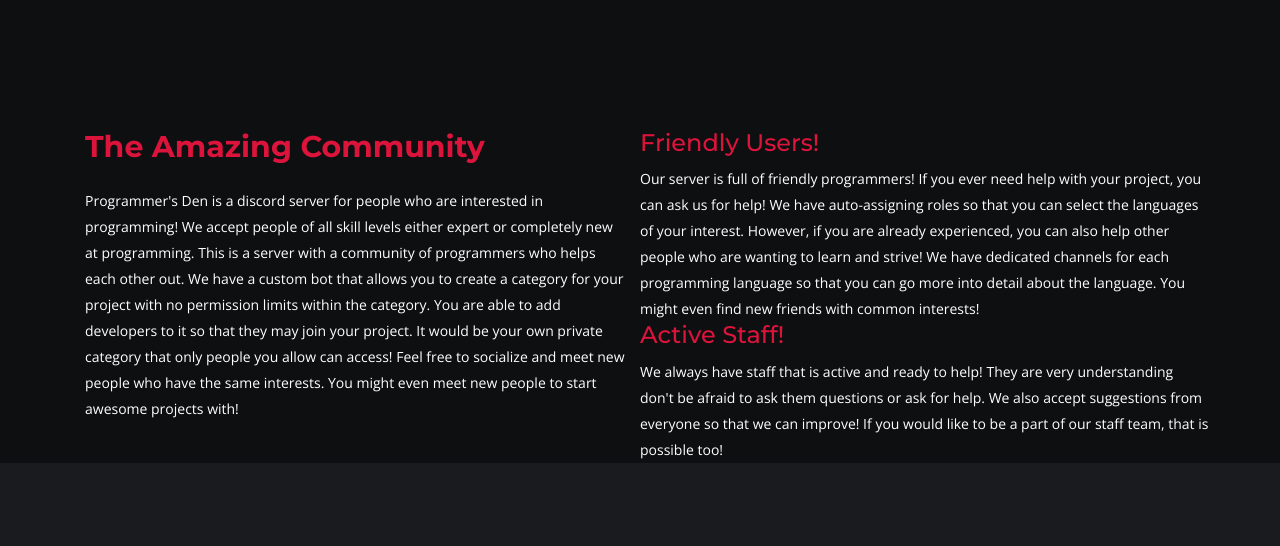
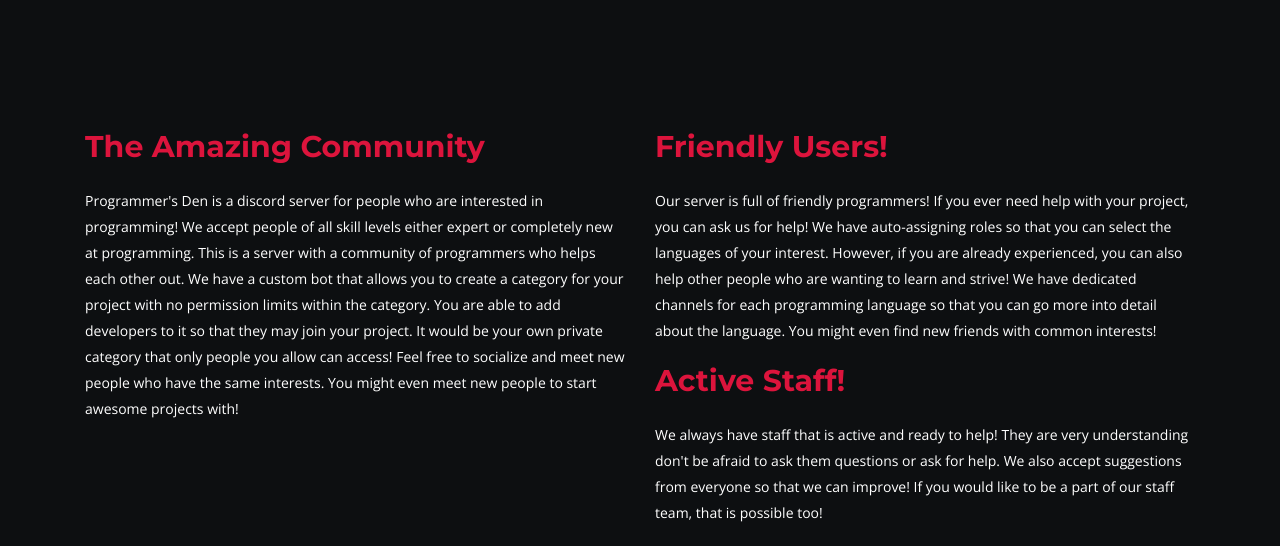
Before and after one commit to Crystal-Lilith/PDbot, a Flask app: template web/templates/about.html in a window 1280 px wide. Shown: the part 554-1100 px from the top of the page. Before the commit the page ends 1017 px from the top, so only its background shows below. Run offline with Flask 2, Linux system fonts and the light colour scheme; the template is opened without the code that fills it, so the values that code supplies are empty; parts of the project's set-up code (start-up, migrations or seed data) failed here and were passed over; some libraries are stand-ins or nearby versions.

Commit message:
Corrected class from "row" to "service-page-wrap"

```diff
--- a/web/templates/about.html
+++ b/web/templates/about.html
@@ -85,7 +85,7 @@
                    </div>
                 </div>
                 <div class="col-md-6 float-right">
-                    <div class="row">
+                    <div class="service-page-wrap">
                         <div data-aos="zoom-in-up" data-aos-anchor-placement="center-bottom" >
                             <h3>Friendly Users!</h3>
                        </div>
```
